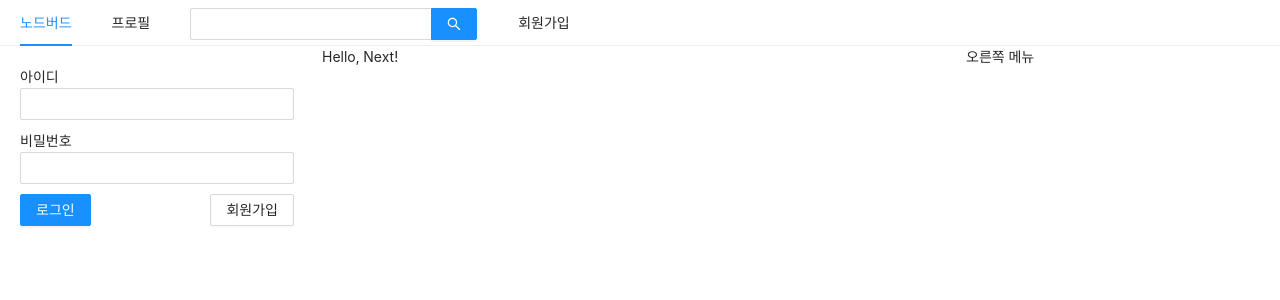
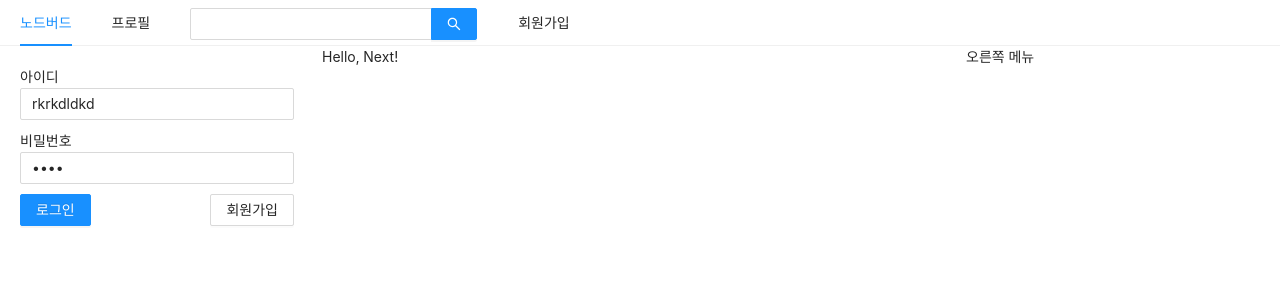
Before and after one commit to HyeonGyu-Shin/react-nodebird, a Next.js app in the folder front/: page / in a window 1280 px wide. Shown: the top 300 px of the page. Built offline with nearby package versions, Linux system fonts and the light colour scheme.

Commit message:
🚧 Implement Login action

```diff
--- a/front/components/login/LoginForm.js
+++ b/front/components/login/LoginForm.js
@@ -1,4 +1,5 @@
 import React, { useCallback, useState } from "react";
+import PropTypes from "prop-types";
 import Link from "next/link";
 import styled from "styled-components";
 import { Button, Form, Input } from "antd";
@@ -17,32 +18,41 @@
   padding: 20px;
 `;
 
-const LoginForm = () => {
-  const [id, setId] = useState("");
-  const [password, setPassword] = useState("");
+const LoginForm = ({ setIsLoggedIn }) => {
+  const [id, setId] = useState("rkrkdldkd");
+  const [password, setPassword] = useState("1234");
 
-  const onChangeId = useCallback((e) => {
-    setId(e.target.value);
-  }, []);
+  const onChangeId = useCallback(
+    (e) => {
+      setId(e.target.value);
+    },
+    [id]
+  );
 
   const onChangePassword = useCallback((e) => {
     setPassword(e.target.value);
   }, []);
 
+  const onSubmitForm = useCallback((e) => {
+    console.log(id, password);
+    setIsLoggedIn(true);
+  }, []);
+
   return (
-    <StyledForm>
+    <StyledForm onFinish={onSubmitForm}>
       <DivWrapper>
         <label htmlFor="user-id">아이디</label>
         <br />
-        <Input name="user-id" value={id} onchange={onChangeId} required />
+        <Input name="user-id" value={id} onChange={onChangeId} required />
       </DivWrapper>
       <DivWrapper>
         <label htmlFor="user-password">비밀번호</label>
         <br />
         <Input
+          type={"password"}
           name="user-password"
           value={password}
-          onchange={onChangePassword}
+          onChange={onChangePassword}
           required
         />
       </DivWrapper>
@@ -60,4 +70,8 @@
   );
 };
 
+LoginForm.propTypes = {
+  setIsLoggedIn: PropTypes.func,
+};
+
 export default LoginForm;
--- a/front/components/login/UserProfile.js
+++ b/front/components/login/UserProfile.js
@@ -1,7 +1,39 @@
-import React from "react";
+import React, { useCallback } from "react";
+import PropTypes from "prop-types";
+import { Avatar, Card, Button } from "antd";
 
-const UserProfile = () => {
-  return <div></div>;
+const UserProfile = ({ setIsLoggedIn }) => {
+  const onLogOut = useCallback((e) => {
+    setIsLoggedIn(false);
+  }, []);
+
+  return (
+    <Card
+      actions={[
+        <div key="twit">
+          짹짹
+          <br />0
+        </div>,
+        <div key="followings">
+          팔로잉
+          <br />0
+        </div>,
+        <div key="followers">
+          팔로워
+          <br />0
+        </div>,
+      ]}
+    >
+      <Card.Meta avatar={<Avatar>ZC</Avatar>} title="ZeroCho" />
+      <Button htmlType="button" onClick={onLogOut}>
+        로그아웃
+      </Button>
+    </Card>
+  );
+};
+
+UserProfile.propTypes = {
+  setIsLoggedIn: PropTypes.func,
 };
 
 export default UserProfile;
```
